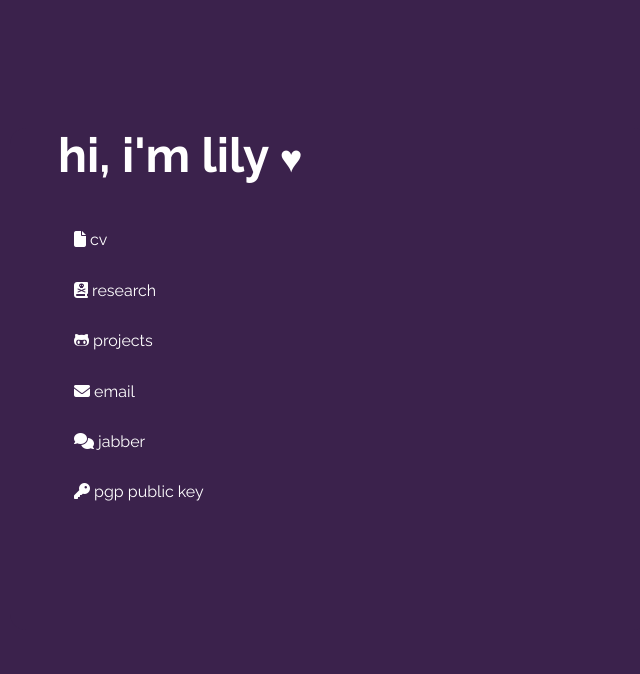
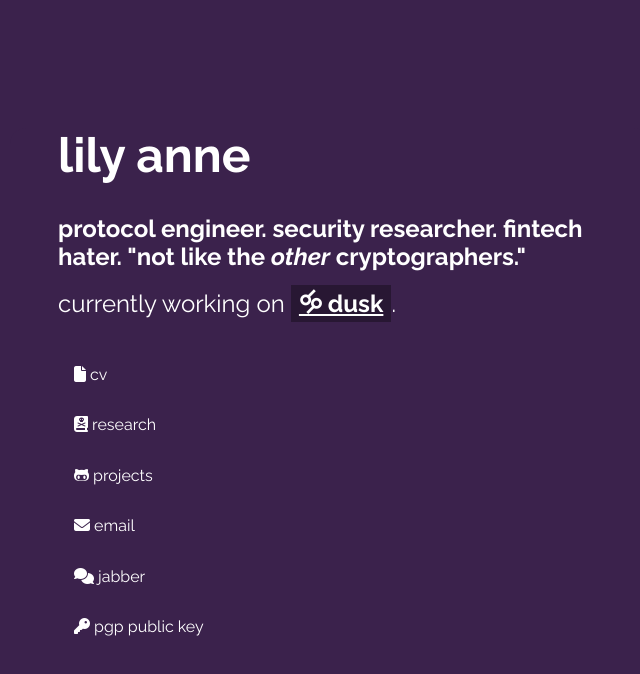
Before and after one commit to 161chihuahuas/161chihuahuas.github.io, a plain HTML site: page index.html in a window 1280 px wide. Shown: the whole page, without its empty margins (310-950 px from the left). Drawn offline with Linux system fonts and the light colour scheme.

Commit message:
update homepage

```diff
--- a/index.html
+++ b/index.html
@@ -1,7 +1,7 @@
 <!doctype html>
 <html>
   <head>
-    <title>Lily Anne</title>
+    <title>lily anne ~ 161chihuahuas</title>
     <link rel="preconnect" href="https://fonts.googleapis.com">
     <meta name="viewport" content="width=device-width, initial-scale=0.8, user-scalable=no" />
     <link rel="preconnect" href="https://fonts.gstatic.com" crossorigin>
@@ -13,7 +13,9 @@
   <body>
     <div>
       <section>
-        <h1>hi, i'm lily <small>&hearts;</small></h1>
+        <h1>lily anne</h1>
+        <h2>protocol engineer. security researcher. fintech hater. "not like the <em>other</em> cryptographers."</h2>
+        <h2 style="font-weight:normal">currently working on <a style="color:#fff;font-weight:bold;background:#281733;padding:4px 8px;" href="https://rundusk.org">🝰 dusk</a>.</h2>
         <ul>
           <li><a href="cv"><i class="fa-solid fa-file"></i> CV</a></li>
           <li><a href="research"><i class="fa-solid fa-book-skull"></i> Research</a></li>
```
